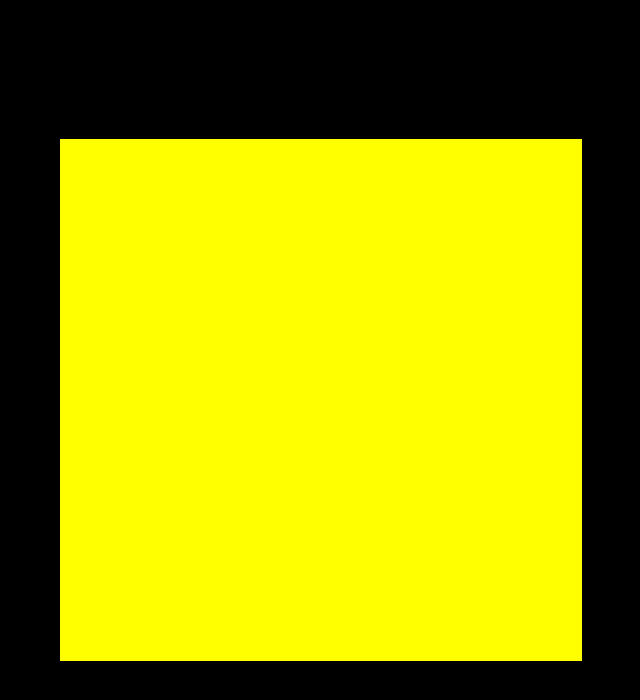
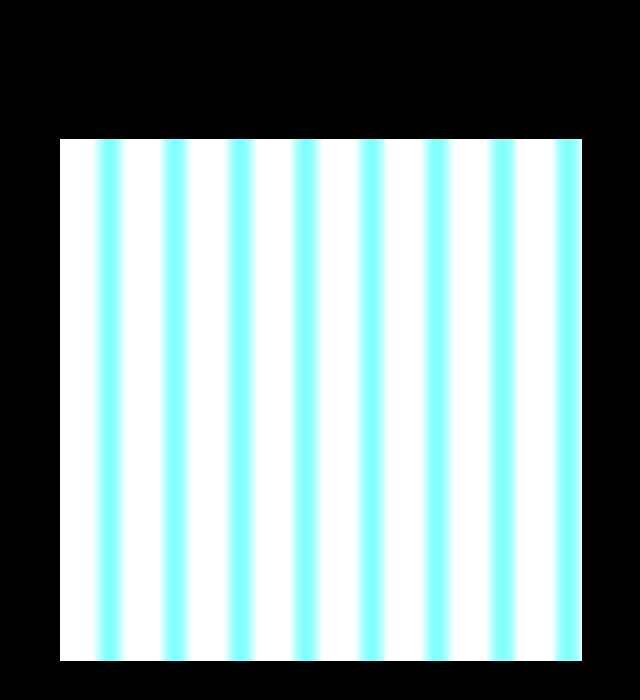
Before and after one commit to dani198912/Three-JS-boiler-plate, a plain HTML site: page index.html in a window 1280 px wide. Shown: the whole page, without its empty margins (319-959 px from the left). Drawn offline with nearby package versions, Linux system fonts and the light colour scheme; animation ran at ten frames a second.

Commit message:
Shaders and Uniforms implemented

```diff
--- a/index.html
+++ b/index.html
@@ -5,6 +5,7 @@
     <link rel="stylesheet" href="/style/main.css">
     <script src="/javascript/shaders/fragmentShader.js"></script>
     <script src="/javascript/shaders/vertexShader.js"></script>
+    <script src="/javascript/shaders/shaderUniforms.js"></script>
     <script src="https://cdnjs.cloudflare.com/ajax/libs/three.js/110/three.js"></script>
     <script src="/javascript/index.js" defer></script>
     <title>Document</title>
--- a/javascript/index.js
+++ b/javascript/index.js
@@ -5,18 +5,44 @@ var renderer = new THREE.WebGLRenderer();
 renderer.setSize( window.innerWidth, window.innerHeight );
 document.body.appendChild( renderer.domElement );
 
+//Buffer Geometry
 var planeGeometry = new THREE.PlaneBufferGeometry(5, 5, 32);
+
+//Materials
 var material = new THREE.MeshBasicMaterial( {color: 0xffff00, side: THREE.DoubleSide} );
-var plane = new THREE.Mesh( planeGeometry, material );
 
+var shaderMaterial = new THREE.RawShaderMaterial( {
+
+    uniforms: uniforms,
+    vertexShader: vertexShader,
+    fragmentShader: fragmentShader,
+    side: THREE.DoubleSide,
+    transparent: true
+
+} );
+
+//Mesh
+var plane = new THREE.Mesh( planeGeometry, shaderMaterial );
+//Add objects to scene
 scene.add( plane );
 
 camera.position.z = 5;
 
-var animate = function () {
-    requestAnimationFrame( animate );
+function onWindowResize () {
+    camera.aspect = window.innerWidth/window.innerHeight;
+    camera.updateProjectionMatrix();
+    renderer.setSize(window.innerWidth, window.innerHeight);
+}
 
-    renderer.render( scene, camera );
-};
+window.addEventListener('resize', onWindowResize, false);
+function animate () {
+    requestAnimationFrame ( animate );
+    render();
+}
 
+function render() {
+    var time  = performance.now();
+    plane.material.uniforms.time.value = time *0.005;
+    renderer.render(scene, camera)
+}
 animate();
--- a/javascript/shaders/fragmentShader.js
+++ b/javascript/shaders/fragmentShader.js
@@ -0,0 +1,21 @@
+const fragmentShader = `
+
+precision mediump float;
+precision mediump int;
+
+uniform float time;
+
+varying vec3 vPosition;
+varying vec4 vColor;
+
+void main()	{
+
+    vec4 color = vec4( vColor );
+    color.r += sin( vPosition.x * 10.0 + time ) * 0.5;
+
+    gl_FragColor = color;
+
+}
+
+
+`
--- /dev/null
+++ b/javascript/shaders/shaderUniforms.js
@@ -0,0 +1 @@
+const uniforms = {time: { value: 1.0 }};
--- a/javascript/shaders/vertexShader.js
+++ b/javascript/shaders/vertexShader.js
@@ -0,0 +1,25 @@
+//start of shader
+const vertexShader = `
+
+precision mediump float;
+precision mediump int;
+
+uniform mat4 modelViewMatrix; // optional
+uniform mat4 projectionMatrix; // optional
+
+attribute vec3 position;
+attribute vec4 color;
+
+varying vec3 vPosition;
+varying vec4 vColor;
+
+void main()	{
+
+    vPosition = position;
+    vColor = color;
+
+    gl_Position = projectionMatrix * modelViewMatrix * vec4( position, 1.0 );
+
+}
+
+` // End of shader
```
